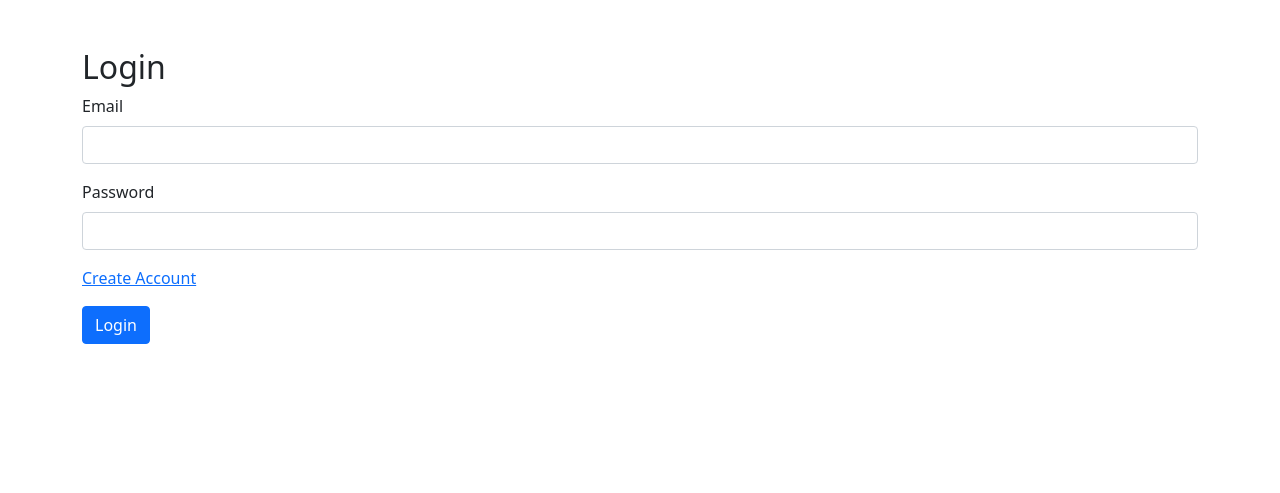
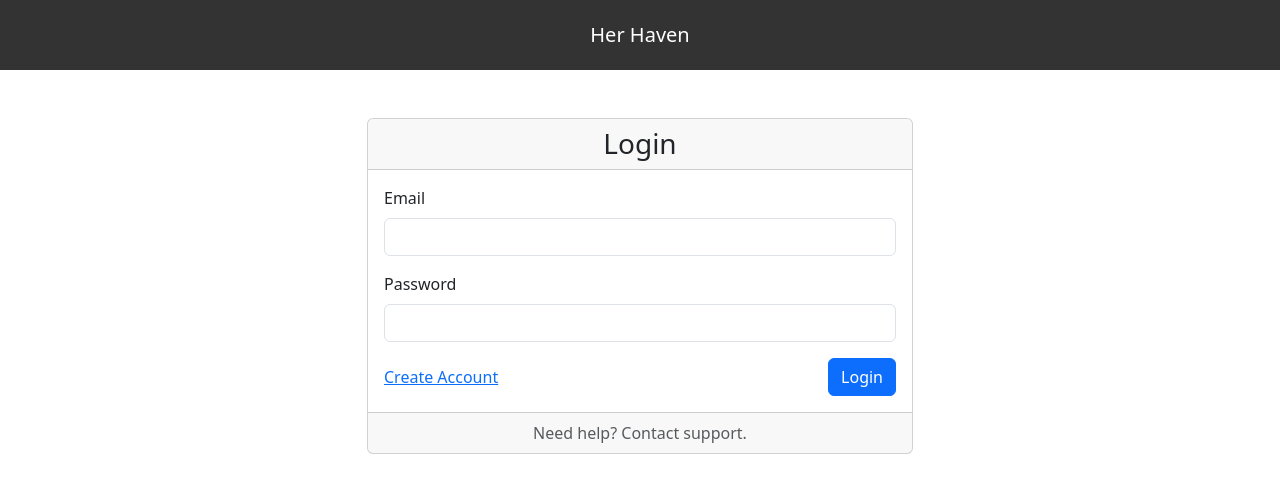
Before and after one commit to greathouserc/COMP442Project, a Flask app: page /auth/login/ in a window 1280 px wide. Shown: the top 493 px of the page. Run offline with Flask 3, Linux system fonts and the light colour scheme; parts of the project's set-up code (start-up, migrations or seed data) failed here and were passed over.

Commit message:
made login page look better

```diff
--- a/app/auth/templates/login.html
+++ b/app/auth/templates/login.html
@@ -5,29 +5,41 @@
     <meta charset="UTF-8">
     <meta name="viewport" content="width=device-width, initial-scale=1.0">
     <title>Login</title>
-    <link href="https://cdn.jsdelivr.net/npm/bootstrap@5.1.1/dist/css/bootstrap.min.css" rel="stylesheet"
-        integrity="sha384-F3w7mX95PdgyTmZZMECAngseQB83DfGTowi0iMjiWaeVhAn4FJkqJByhZMI3AhiU" crossorigin="anonymous">
-    <script src="https://cdn.jsdelivr.net/npm/bootstrap@5.1.1/dist/js/bootstrap.bundle.min.js"
-        integrity="sha384-/bQdsTh/da6pkI1MST/rWKFNjaCP5gBSY4sEBT38Q/9RBh9AH40zEOg7Hlq2THRZ"
-        crossorigin="anonymous"></script>
+    <link href="https://cdn.jsdelivr.net/npm/bootstrap@5.3.1/dist/css/bootstrap.min.css" rel="stylesheet"
+        crossorigin="anonymous" integrity="sha384-4bw+/aepP/YC94hEpVNVgiZdgIC5+VKNBQNGCHeKRQN+PtmoHDEXuppvnDJzQIu9">
+    <script defer crossorigin="anonymous"
+        src="https://cdn.jsdelivr.net/npm/bootstrap@5.3.1/dist/js/bootstrap.bundle.min.js"
+        integrity="sha384-HwwvtgBNo3bZJJLYd8oVXjrBZt8cqVSpeBNS5n7C8IVInixGAoxmnlMuBnhbgrkm"></script>
+    <link rel="stylesheet" href="{{ url_for('static', filename='css/navbar.css') }}">
 </head>
 
-<body>
+<body id="login-page">
     <header>
         <div class="container">
             {% for message in get_flashed_messages() %}
             <div class="alert alert-warning d-flex align-items-center alert-dismissible fade show">
-                <button type="button" class="close" data-bs-dismiss="alert">
-                    &times;
-                </button>
+                <button type="button" class="btn-close" data-bs-dismiss="alert" aria-label="Close"></button>
                 {{ message }}
             </div>
             {% endfor %}
         </div>
     </header>
+
+    <nav id="nav-bar">
+        <ul>
+            <p> Her Haven </p>
+        </ul>
+    </nav>
+
     <main>
         <div class="container mt-5">
-            <h2>Login</h2>
+            <div class="row justify-content-center">
+                <div class="col-12 col-md-6">
+                    <div class="card">
+                        <div class="card-header text-center">
+                            <h3 class="mb-0">Login</h3>
+                        </div>
+                        <div class="card-body">
                             <form method="POST">
                                 {{ form.hidden_tag() }}
                                 <div class="mb-3">
@@ -38,14 +50,21 @@
                                     <label for="password" class="form-label">Password</label>
                                     <input type="password" class="form-control" id="password" name="password" required>
                                 </div>
-
-                <div class="mb-3">
-                    <a href="http://127.0.0.1:5000/auth/register/">Create Account</a>
+                                <div class="d-flex justify-content-between align-items-center">
+                                    <a href="{{ url_for('auth.get_registration') }}">Create Account</a>
+                                    <button type="submit" class="btn btn-primary">Login</button>
                                 </div>
-                <button type="submit" class="btn btn-primary">Login</button>
                             </form>
                         </div>
+                        <div class="card-footer text-muted text-center">
+                            Need help? Contact support.
+                        </div>
+                    </div>
+                </div>
+            </div>
+        </div>
     </main>
+
 </body>
 
 </html>
--- a/app/core/templates/home.html
+++ b/app/core/templates/home.html
@@ -26,8 +26,6 @@
           {% else %}
           <li style="float:right"><a href="{{ url_for('auth.get_login') }}">Login</a></li>
           {% endif %}
-
-
         </ul>
       </nav>
 
--- a/app/static/css/navbar.css
+++ b/app/static/css/navbar.css
@@ -34,3 +34,25 @@ h2, p {
 #nav-bar ul li a.active {
   background-color: #04AA6D;
 }
+
+
+/* Login Page Nav Bar */
+#login-page #nav-bar {
+  background-color: #555555;
+}
+
+#login-page #nav-bar ul li a {
+  color: white;
+}
+
+#login-page #nav-bar ul li a:hover:not(.active) {
+  background-color: #333333;
+}
+
+#login-page #nav-bar p {
+  color: white;
+  font-size: 20px;
+  text-align: center;
+  padding: 20px 16px;
+  margin: 0;
+}
```
Lines whose indentation alone changed are shown as unchanged.
